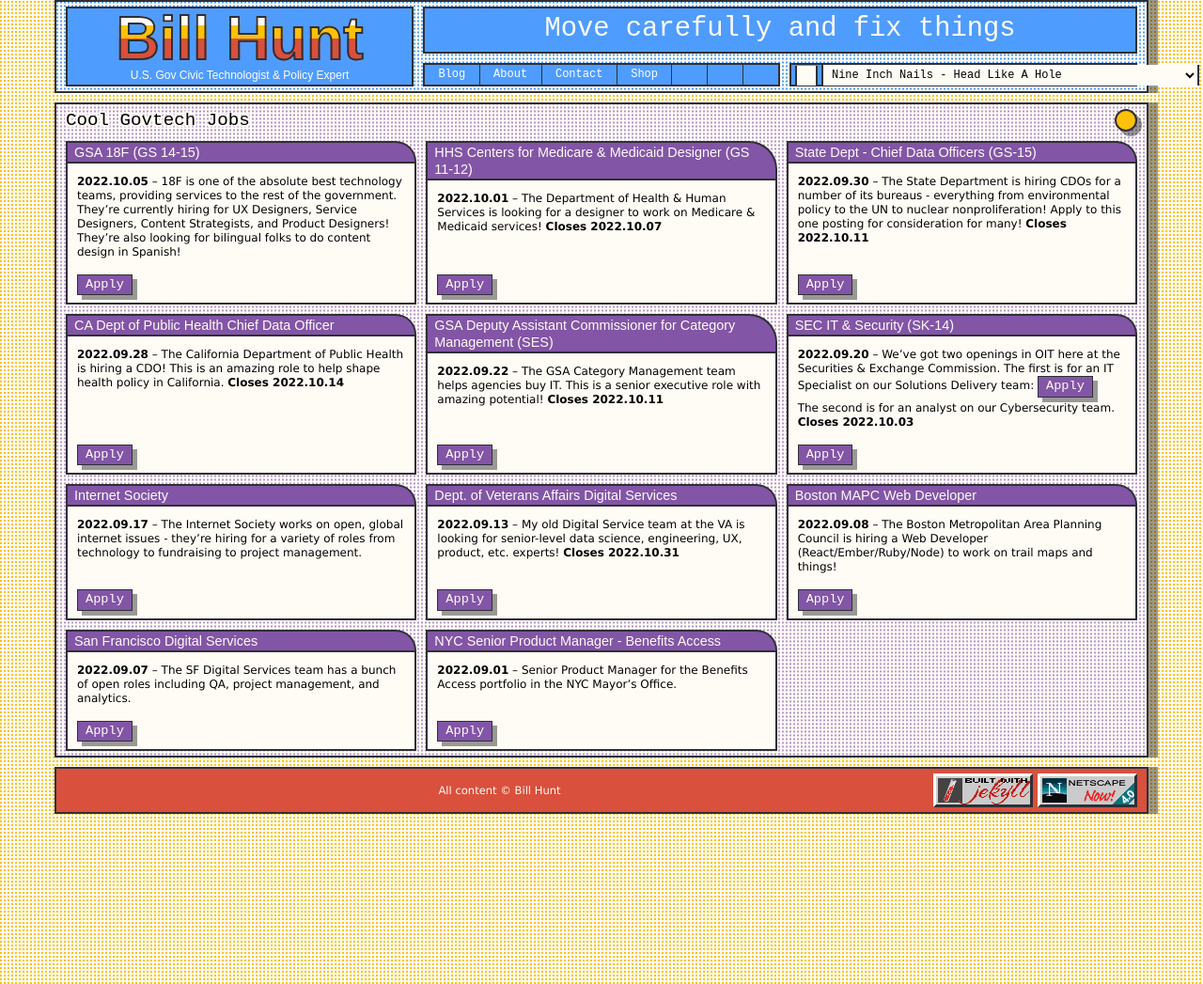
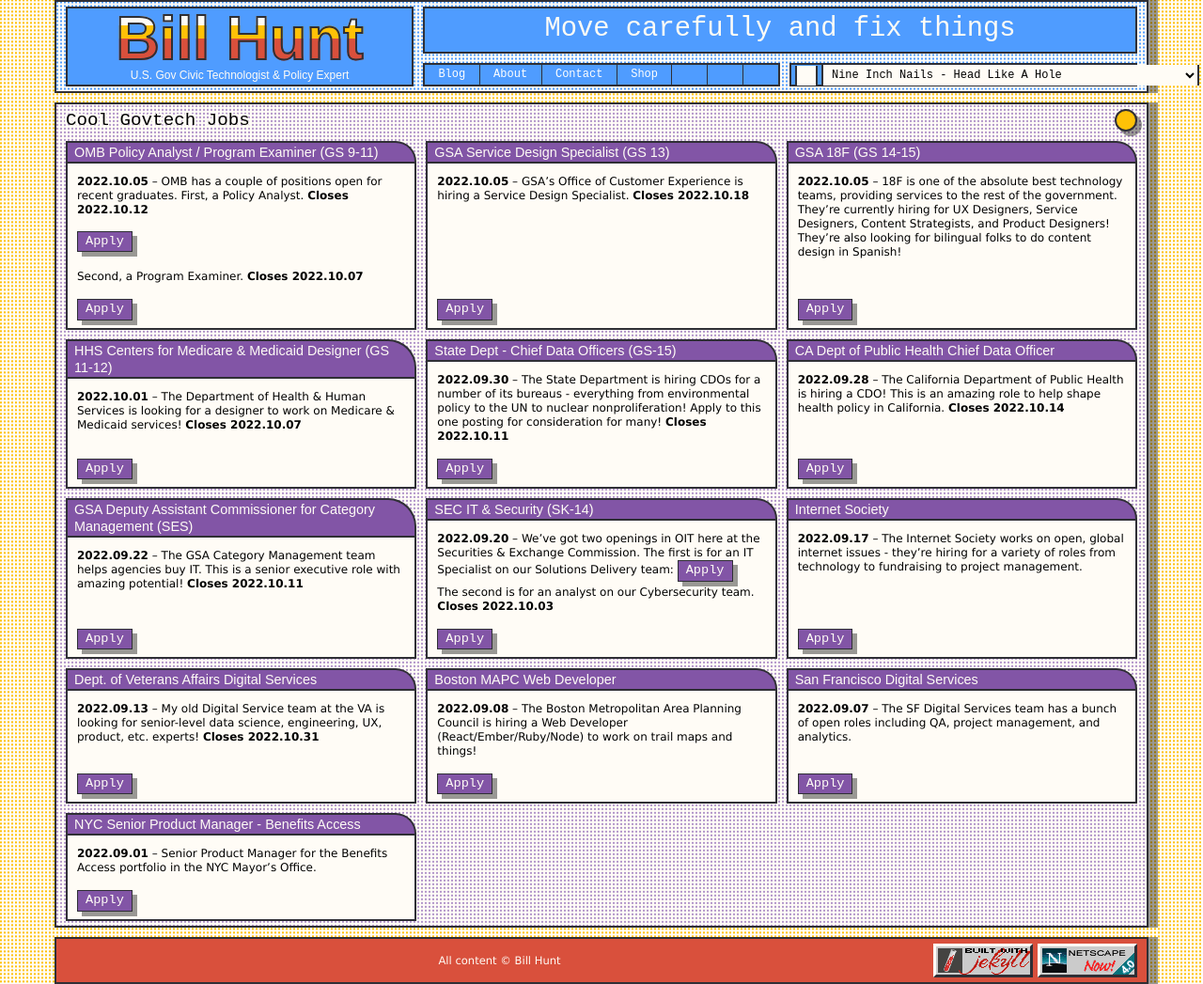
Before and after one commit to krusynth/billhunt.dev, a Jekyll site: the page built from jobs.md, in a window 1280 px wide. Shown: the whole page at 94% size. Built offline with Jekyll 4.4.1, drawn with Linux system fonts in a browser that asks for light colours; some web fonts are replaced.

Commit message:
Update content

```diff
--- a/_data/jobs.yml
+++ b/_data/jobs.yml
@@ -1,3 +1,19 @@
+- title: OMB Policy Analyst / Program Examiner (GS 9-11)
+  url: https://www.usajobs.gov/job/679992300
+  date: 2022-10-05
+  closes: 2022-10-07
+  content: "OMB has a couple of positions open for recent graduates. First, a Policy Analyst. <strong>Closes 2022.10.12</strong><br>
+  <br>
+  [Apply](https://www.usajobs.gov/job/680832500){:.btn}<br>
+  <br>
+  Second, a Program Examiner."
+
+- title: GSA Service Design Specialist (GS 13)
+  url: https://www.usajobs.gov/job/681758400
+  date: 2022-10-05
+  closes: 2022-10-18
+  content: GSA's Office of Customer Experience is hiring a Service Design Specialist.
+
 - title: GSA 18F (GS 14-15)
   url: https://join.tts.gsa.gov/
   date: 2022-10-05
```
